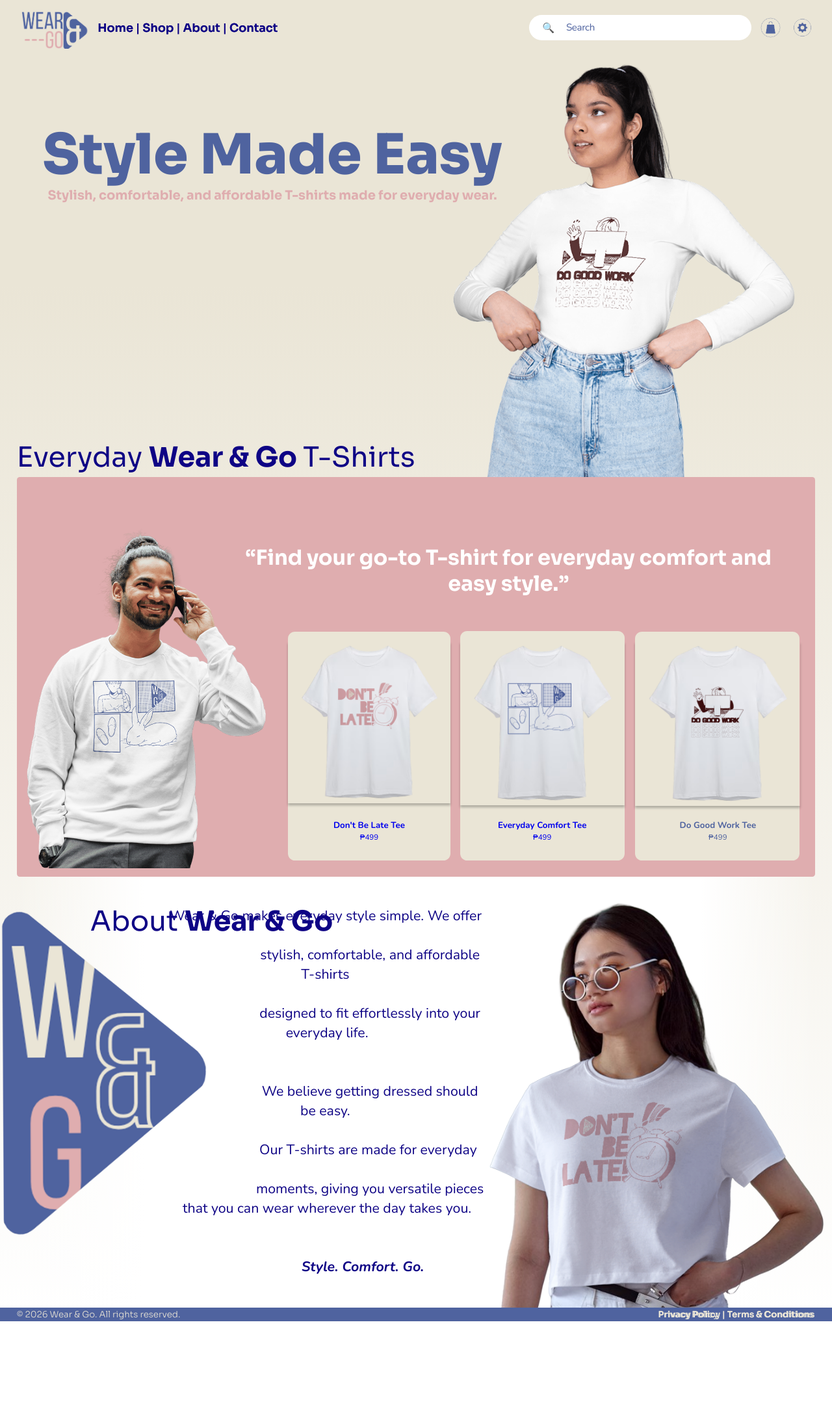
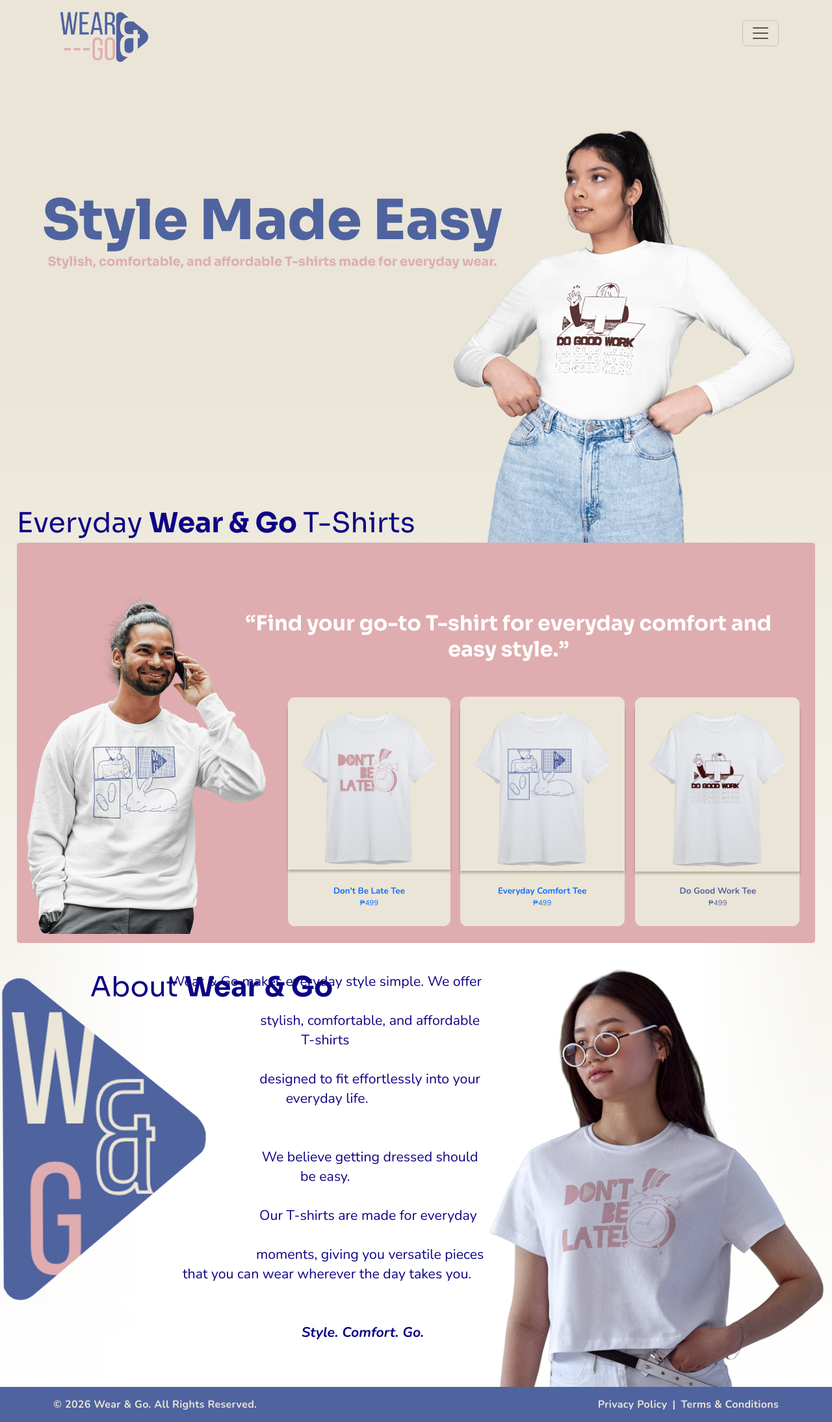
Before and after one commit to kkpineda-lab/MMS142-Wear-Go-, a plain HTML site: page index.html in a window 1280 px wide. Shown: the whole page at 65% size. Before the commit the page ends 2033 px from the top, so only its background shows below. Drawn offline with nearby package versions, Linux system fonts and the light colour scheme.

Commit message:
Update index.html

```diff
--- a/index.html
+++ b/index.html
@@ -11,12 +11,69 @@
     <link rel="stylesheet" href="https://fonts.googleapis.com/css2?family=Nunito:ital,wght@0,400;0,700;1,700&display=swap">
     <link rel="stylesheet" href="https://fonts.googleapis.com/css2?family=Sora:wght@300;400;600;700;800&display=swap">
 
-    <!-- Shared and homepage CSS -->
+    <!-- Bootstrap CSS -->
+	<link href="https://cdn.jsdelivr.net/npm/bootstrap@6.0.0-alpha.1/dist/css/bootstrap.min.css" rel="stylesheet"
+	integrity="sha384-B/GM4XqrwHnWXNOWMbloTmrYXZg10cakYGmpfsR/bbzQ6JAJI4ihuyADKLnBgrCe"
+	crossorigin="anonymous">
+
+	<!-- Shared and homepage CSS -->
     <link rel="stylesheet" href="css/global-h.css">
+	<link rel="stylesheet" href="css/global.css">
     <link rel="stylesheet" href="css/index.css">
 </head>
 
 <body>
+
+	    <!-- HEADER / NAVIGATION -->
+        <header>
+		<nav class="navbar md:navbar-expand py-0" aria-label="Main navigation">
+			<div class="container">
+
+				<span class="navbar-brand">
+					<img src="images/wg-logo-small.png" alt="Wear & Go Logo" class="brand-logo">
+				</span>
+
+				<button class="button-icon navbar-toggler" type="button" data-bs-toggle="drawer" data-bs-target="#mainNav" aria-label="Toggle navigation">
+					<span class="navbar-toggler-icon" aria-hidden="true"></span>
+				</button>
+
+				<dialog class="drawer drawer-end" id="mainNav">
+					<div class="drawer-header">
+						<p class="drawer-title h5 mb-0">Menu</p>
+						<button type="button" class="button-close" data-bs-dismiss="drawer" aria-label="Close"></button>
+					</div>
+
+					<div class="drawer-body">
+						<ul class="nav navbar-nav align-items-center">
+							<li class="nav-item"><a class="nav-link" href="index.html">Home</a></li>
+							<li class="nav-item d-none md:d-inline nav-line" aria-hidden="true">|</li>
+							<li class="nav-item"><a class="nav-link" href="index.html#shop">Shop</a></li>
+							<li class="nav-item d-none md:d-inline nav-line" aria-hidden="true">|</li>
+							<li class="nav-item"><a class="nav-link" href="index.html#about">About</a></li>
+							<li class="nav-item d-none md:d-inline nav-line" aria-hidden="true">|</li>
+							<li class="nav-item"><a class="nav-link" href="contact.html">Contact</a></li>
+						</ul>
+
+						<div class="d-flex align-items-center gap-2 md:ms-auto">
+							<form class="nav-search-box" role="search">
+								<span aria-hidden="true">&#128269;</span>
+								<label for="siteSearch" class="visually-hidden">Search</label>
+								<input id="siteSearch" class="nav-search-input" type="search" placeholder="Search">
+							</form>
+
+							<button type="button" class="nav-extra-button" aria-label="View Cart" onclick="alert('Cart is currently unavailable')">
+								<img src="images/bag-icon.png" alt="" class="nav-icon-img">
+							</button>
+
+							<button type="button" class="nav-extra-button" aria-label="Settings" onclick="alert('Store settings currently unavailable')">
+								<img src="images/gear-icon.png" alt="" class="nav-icon-img">
+							</button>
+						</div>
+					</div>
+				</dialog>
+			</div>
+		</nav>
+	</header>
 
     <div class="home1-mockup">
 
@@ -147,63 +204,23 @@
             </b>
 
             <div class="style-made-easy">Style Made Easy</div>
-        </section>
+        </section
 
+		</div>
+	</div>
 
-        <!-- FOOTER -->
-        <footer class="footer">
-            <div class="footer2"></div>
+	 <!-- FOOTER -->
+    <footer class="site-footer py-3 mt-auto">
+		<div class="container d-flex flex-wrap justify-content-between align-items-center">
+			<p class="mb-0">&copy; 2026 Wear &amp; Go. All Rights Reserved.</p>
 
-            <b class="privacy-policy">Privacy Policy | Terms &amp; Conditions</b>
-
-            <a class="privacy-policy2" id="privacyPolicyText" href="privacy.html">
-                Privacy Policy
-            </a>
-
-            <a class="terms-conditions" id="termsConditions" href="terms.html">
-                Terms &amp; Conditions
-            </a>
-
-            <div class="wear-go2">© 2026 Wear &amp; Go. All rights reserved.</div>
-        </footer>
-
-
-        <!-- HEADER / NAVIGATION -->
-        <header class="header">
-            <div class="header-child"></div>
-
-            <img
-                class="settings-icon"
-                src="images/gear-icon.png"
-                alt="Settings">
-
-            <img
-                class="cart-icon"
-                src="images/bag-icon.png"
-                alt="Shopping bag">
-
-            <div class="search">
-                <div class="searchfield"></div>
-                <div class="text">Search</div>
-                <span class="iconsearch" aria-hidden="true">&#128269;</span>
-            </div>
-
-            <div class="home-shop" aria-hidden="true">Home | Shop | About | Contact</div>
-
-            <a class="home2" id="homeText" href="#home">Home</a>
-            <a class="shop" id="shopText" href="#shop">Shop</a>
-            <a class="about" id="aboutText" href="#about">About</a>
-            <a class="contact" id="contactText" href="contact.html">Contact</a>
-
-            <a href="index.html" aria-label="Wear &amp; Go homepage">
-                <img
-                    class="wg-logo-icon2"
-                    src="images/wg-logo-small.png"
-                    alt="Wear &amp; Go logo">
-            </a>
-        </header>
-
-    </div>
+			<div class="d-flex gap-2">
+				<a href="privacy.html" class="footer-link">Privacy Policy</a>
+				<span aria-hidden="true">|</span>
+				<a href="terms.html" class="footer-link">Terms &amp; Conditions</a>
+			</div>
+		</div>
+	</footer>
 
     <!-- Scale the original 1440px Figma layout to fit narrower screens -->
     <script>
@@ -211,16 +228,19 @@
             const website = document.querySelector(".home1-mockup");
             if (!website) return;
 
-            const originalWidth = 1440;
-            const screenWidth = document.documentElement.clientWidth;
-            const scale = Math.min(screenWidth / originalWidth, 1);
+			website.style.zoom = document.documentElement.clientWidth / 1440;
 
-            website.style.zoom = scale;
         }
 
         window.addEventListener("load", resizeWebsite);
         window.addEventListener("resize", resizeWebsite);
     </script>
 
+	<!-- Bootstrap JavaScript -->
+	<script type="module"
+	src="https://cdn.jsdelivr.net/npm/bootstrap@6.0.0-alpha.1/dist/js/bootstrap.bundle.min.js"
+	integrity="sha384-1a/pXj49ZQ1aHEmrJ+gMw1otqoVsYwlEnlD8mIfY2TV03r20Y0CN7uqx1tQogjPL"
+	crossorigin="anonymous"></script>
+
 </body>
 </html>
```
